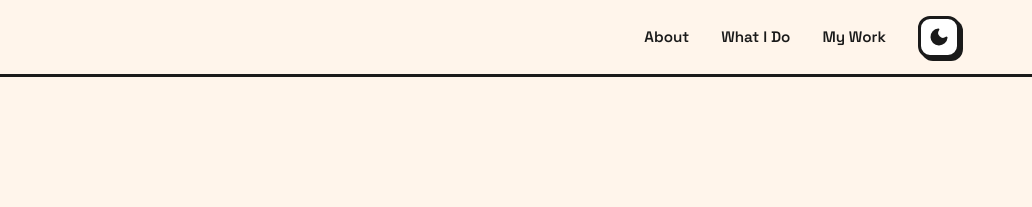
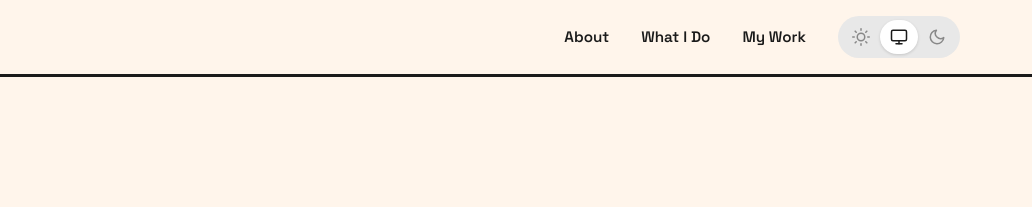
Before and after one commit to morningstar-charmandor/vashafi-web, a plain HTML site: page index.html in a window 1280 px wide. Shown: the top 207 px of the page, 248-1280 px from the left. Drawn offline with Linux system fonts and the light colour scheme.

Commit message:
Replace theme toggle with 3-option segmented switcher (light/system/dark)

```diff
--- a/index.html
+++ b/index.html
@@ -5,7 +5,7 @@
     <meta name="viewport" content="width=device-width, initial-scale=1.0">
     <title>Shafi | Product Designer</title>
     <meta name="description" content="Portfolio of Shafi — Senior Product Designer crafting bold digital experiences.">
-    <link rel="stylesheet" href="./style.css?v=3">
+    <link rel="stylesheet" href="./style.css?v=4">
 </head>
 <body>
 
@@ -28,9 +28,11 @@
                         <li><a href="#work">My Work</a></li>
                     </ul>
                 </nav>
-                <button id="themeToggle" class="theme-toggle" aria-label="Toggle dark mode">
-                    <!-- Sun icon (shown in dark mode) -->
-                    <svg class="icon-sun" xmlns="http://www.w3.org/2000/svg" viewBox="0 0 24 24" fill="none" stroke="currentColor" stroke-width="2.5" stroke-linecap="round" stroke-linejoin="round">
+                <div class="theme-switcher" id="themeSwitcher" role="radiogroup" aria-label="Color theme">
+                    <div class="theme-switcher-pill" id="themePill"></div>
+                    <input type="radio" name="theme" id="themeLight" value="light" class="theme-switcher-input">
+                    <label for="themeLight" class="theme-switcher-label" aria-label="Light mode">
+                        <svg xmlns="http://www.w3.org/2000/svg" viewBox="0 0 24 24" fill="none" stroke="currentColor" stroke-width="2" stroke-linecap="round" stroke-linejoin="round">
                             <circle cx="12" cy="12" r="5"/>
                             <line x1="12" y1="1" x2="12" y2="3"/>
                             <line x1="12" y1="21" x2="12" y2="23"/>
@@ -41,11 +43,22 @@
                             <line x1="4.22" y1="19.78" x2="5.64" y2="18.36"/>
                             <line x1="18.36" y1="5.64" x2="19.78" y2="4.22"/>
                         </svg>
-                    <!-- Moon icon (shown in light mode) -->
-                    <svg class="icon-moon" xmlns="http://www.w3.org/2000/svg" viewBox="0 0 24 24" fill="none" stroke="currentColor" stroke-width="2.5" stroke-linecap="round" stroke-linejoin="round">
+                    </label>
+                    <input type="radio" name="theme" id="themeSystem" value="system" class="theme-switcher-input">
+                    <label for="themeSystem" class="theme-switcher-label" aria-label="System preference">
+                        <svg xmlns="http://www.w3.org/2000/svg" viewBox="0 0 24 24" fill="none" stroke="currentColor" stroke-width="2" stroke-linecap="round" stroke-linejoin="round">
+                            <rect x="2" y="3" width="20" height="14" rx="2" ry="2"/>
+                            <line x1="8" y1="21" x2="16" y2="21"/>
+                            <line x1="12" y1="17" x2="12" y2="21"/>
+                        </svg>
+                    </label>
+                    <input type="radio" name="theme" id="themeDark" value="dark" class="theme-switcher-input">
+                    <label for="themeDark" class="theme-switcher-label" aria-label="Dark mode">
+                        <svg xmlns="http://www.w3.org/2000/svg" viewBox="0 0 24 24" fill="none" stroke="currentColor" stroke-width="2" stroke-linecap="round" stroke-linejoin="round">
                             <path d="M21 12.79A9 9 0 1 1 11.21 3 7 7 0 0 0 21 12.79z"/>
                         </svg>
-                </button>
+                    </label>
+                </div>
             </div>
         </div>
     </header>
@@ -267,6 +280,6 @@
         </div>
     </footer>
 
-    <script src="./script.js?v=3"></script>
+    <script src="./script.js?v=4"></script>
 </body>
 </html>
--- a/script.js
+++ b/script.js
@@ -1,39 +1,63 @@
 document.addEventListener('DOMContentLoaded', () => {
-    const themeToggleBtn = document.getElementById('themeToggle');
     const htmlElement = document.documentElement;
+    const pill = document.getElementById('themePill');
+    const radios = document.querySelectorAll('.theme-switcher-input');
+    const radioLight = document.getElementById('themeLight');
+    const radioSystem = document.getElementById('themeSystem');
+    const radioDark = document.getElementById('themeDark');
 
-    // Check for saved theme preference or system preference
-    const savedTheme = localStorage.getItem('theme');
-    const systemPrefersDark = window.matchMedia('(prefers-color-scheme: dark)').matches;
+    // Position map: light=0, system=1, dark=2
+    const positionMap = { light: '0', system: '1', dark: '2' };
 
-    // Set initial theme
-    if (savedTheme === 'dark' || (!savedTheme && systemPrefersDark)) {
-        setTheme('dark');
-    } else {
-        setTheme('light');
+    // Resolve what the system preference actually is
+    function getSystemTheme() {
+        return window.matchMedia('(prefers-color-scheme: dark)').matches ? 'dark' : 'light';
     }
 
-    // Toggle theme on button click
-    themeToggleBtn.addEventListener('click', () => {
-        const currentTheme = htmlElement.getAttribute('data-theme');
-        const newTheme = currentTheme === 'light' ? 'dark' : 'light';
-        setTheme(newTheme);
-        localStorage.setItem('theme', newTheme);
+    // Apply the resolved theme to the document
+    function applyTheme(mode) {
+        const resolvedTheme = mode === 'system' ? getSystemTheme() : mode;
+        htmlElement.setAttribute('data-theme', resolvedTheme);
+    }
+
+    // Move the sliding pill to the correct position
+    function movePill(mode) {
+        pill.setAttribute('data-position', positionMap[mode]);
+    }
+
+    // Check the correct radio button
+    function checkRadio(mode) {
+        if (mode === 'light') radioLight.checked = true;
+        else if (mode === 'system') radioSystem.checked = true;
+        else if (mode === 'dark') radioDark.checked = true;
+    }
+
+    // Set everything for a given mode
+    function setMode(mode) {
+        applyTheme(mode);
+        movePill(mode);
+        checkRadio(mode);
+    }
+
+    // Determine initial mode from localStorage
+    const savedMode = localStorage.getItem('themeMode'); // 'light' | 'system' | 'dark'
+    const initialMode = savedMode || 'system';
+    setMode(initialMode);
+
+    // Listen for radio changes
+    radios.forEach(radio => {
+        radio.addEventListener('change', (e) => {
+            const mode = e.target.value;
+            setMode(mode);
+            localStorage.setItem('themeMode', mode);
+        });
     });
 
-    function setTheme(theme) {
-        htmlElement.setAttribute('data-theme', theme);
-
-        // Toggle icon visibility
-        const sunIcon = themeToggleBtn.querySelector('.icon-sun');
-        const moonIcon = themeToggleBtn.querySelector('.icon-moon');
-
-        if (theme === 'dark') {
-            sunIcon.style.display = 'block';
-            moonIcon.style.display = 'none';
-        } else {
-            sunIcon.style.display = 'none';
-            moonIcon.style.display = 'block';
+    // Listen for system preference changes (matters when "system" is selected)
+    window.matchMedia('(prefers-color-scheme: dark)').addEventListener('change', () => {
+        const currentMode = localStorage.getItem('themeMode') || 'system';
+        if (currentMode === 'system') {
+            applyTheme('system');
         }
-    }
+    });
 });
--- a/style.css
+++ b/style.css
@@ -142,38 +142,84 @@ nav a:hover {
   color: var(--accent-blue);
 }
 
-/* Theme Toggle */
-.theme-toggle {
-  width: 42px;
-  height: 42px;
-  border: var(--border-w) solid var(--border-color);
-  border-radius: 12px;
-  background: var(--surface-color);
-  cursor: pointer;
+/* Theme Switcher – 3-option segmented control */
+.theme-switcher {
+  position: relative;
+  display: flex;
+  align-items: center;
+  background: #e8e8e8;
+  border-radius: 100px;
+  padding: 4px;
+  gap: 0;
+  z-index: 10;
+}
+
+[data-theme="dark"] .theme-switcher {
+  background: #2a2a2a;
+}
+
+.theme-switcher-input {
+  position: absolute;
+  opacity: 0;
+  width: 0;
+  height: 0;
+  pointer-events: none;
+}
+
+.theme-switcher-label {
+  position: relative;
+  z-index: 2;
+  width: 38px;
+  height: 34px;
   display: flex;
   align-items: center;
   justify-content: center;
-  box-shadow: var(--shadow-sm);
-  transition: transform 0.15s, box-shadow 0.15s, background 0.3s;
-  font-size: 1.2rem;
+  cursor: pointer;
+  border-radius: 100px;
+  transition: color 0.3s ease;
+  color: #888;
+}
+
+[data-theme="dark"] .theme-switcher-label {
+  color: #666;
+}
+
+.theme-switcher-input:checked + .theme-switcher-label {
   color: var(--text-color);
 }
 
-.theme-toggle:hover {
-  transform: translate(-2px, -2px);
-  box-shadow: 5px 5px 0px var(--shadow-color);
+.theme-switcher-label svg {
+  width: 18px;
+  height: 18px;
+  stroke: currentColor;
+  fill: none;
+  transition: stroke 0.3s ease;
 }
 
-.theme-toggle:active {
-  transform: translate(3px, 3px);
-  box-shadow: 0 0 0 var(--shadow-color);
+/* Sliding pill indicator */
+.theme-switcher-pill {
+  position: absolute;
+  top: 4px;
+  left: 4px;
+  width: 38px;
+  height: 34px;
+  background: var(--surface-color);
+  border-radius: 100px;
+  box-shadow: 0 1px 3px rgba(0, 0, 0, 0.15);
+  transition: transform 0.3s cubic-bezier(0.4, 0, 0.2, 1);
+  z-index: 1;
 }
 
-.theme-toggle svg {
-  width: 20px;
-  height: 20px;
-  fill: var(--text-color);
-  transition: fill 0.3s;
+.theme-switcher-pill[data-position="0"] {
+  transform: translateX(0);
+}
+
+.theme-switcher-pill[data-position="1"] {
+  transform: translateX(38px);
+}
+
+.theme-switcher-pill[data-position="2"] {
+  transform: translateX(76px);
 }
 
 /* ========================================
```
Lines whose indentation alone changed are shown as unchanged.
